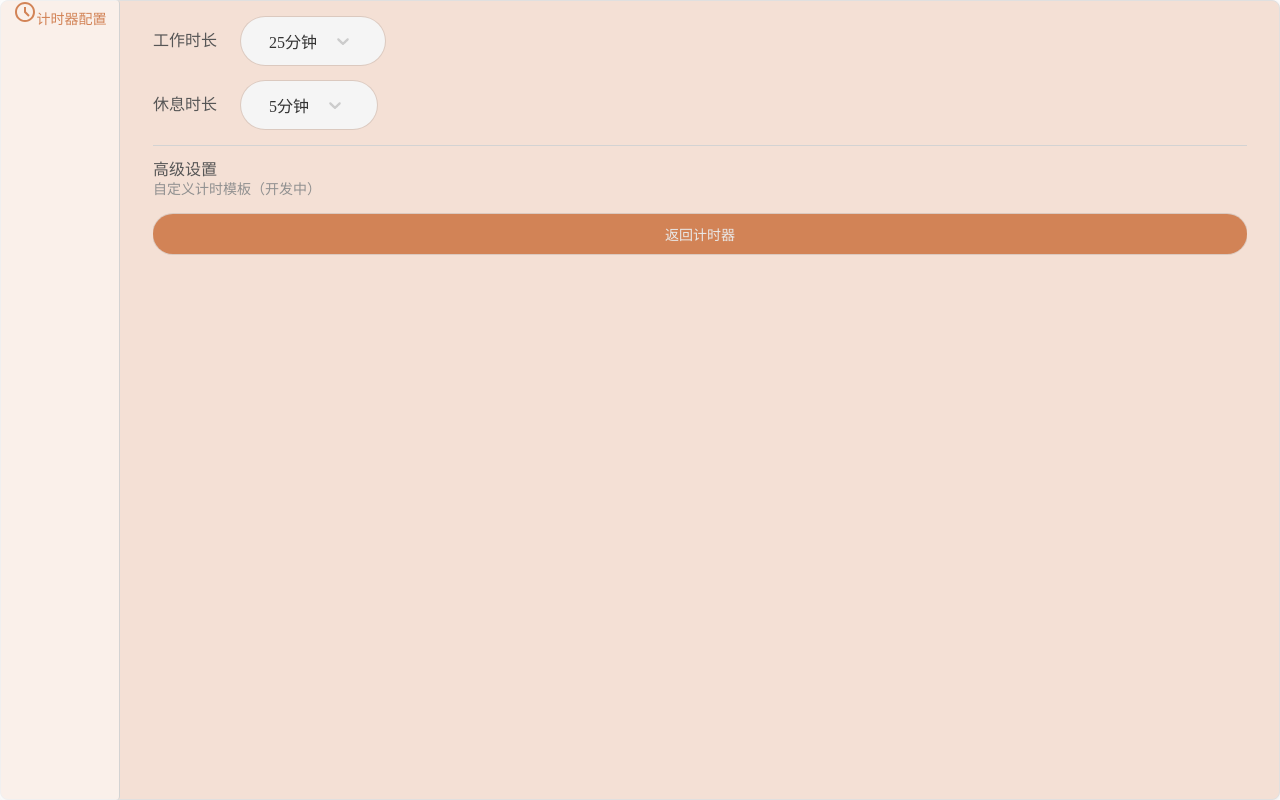
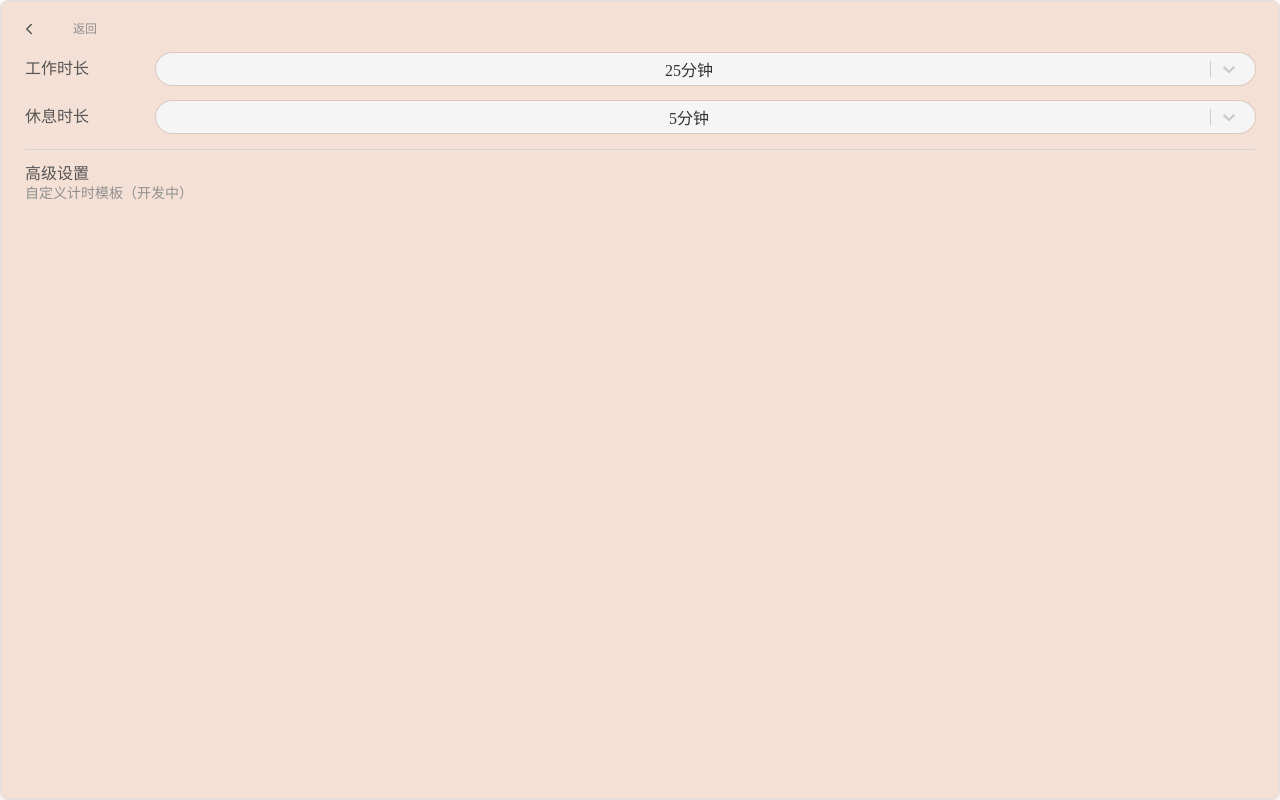
Before and after one commit to workblockchain/client, a React (Vite) app: page / in a window 1280 px wide. Both pictures are taken after a click on the icon 1252 px from the left and 28 px from the top of the page. Built offline with nearby package versions, Linux system fonts and the light colour scheme.

Commit message:
feat: more buttons

```diff
--- a/src-tauri/tauri.conf.json
+++ b/src-tauri/tauri.conf.json
@@ -13,9 +13,9 @@
     "windows": [
       {
         "title": "WorkchainClient@alpha",
-        "width": 400,
-        "height": 300,
-        "resizable": true,
+        "width": 320,
+        "height": 240,
+        "resizable": false,
         "fullscreen": false
       }
     ],
--- a/src/components/Button/Button.tsx
+++ b/src/components/Button/Button.tsx
@@ -20,8 +20,20 @@ import styled, {css} from "styled-components"
 import {colors} from "../../styles/colors"
 import {styledCommon} from "../../styles/common"
 
-export type VariantType = "solid" | "outline" | "text" | "icon"
-const $variantStyles = ($variant: VariantType = "solid", color: string) => css`
+export type VariantType =
+  | "solid"
+  | "outline"
+  | "text"
+  | "icon"
+  | "iconWithLabel"
+  | "largeIconWithLabel"
+const $variantStyles = (
+  $variant: VariantType = "solid",
+  color: string,
+  $animated?: boolean
+) => css`
+  position: relative;
+  border-radius: 24px;
   ${$variant === "solid" &&
   css`
     background-color: ${color};
@@ -70,12 +82,108 @@ const $variantStyles = ($variant: VariantType = "solid", color: string) => css`
       background-color: ${transparentize(0.9, color)};
     }
   `}
+
+  ${$variant === "iconWithLabel" &&
+  css`
+    height: 40px;
+    padding: 8px;
+    border-radius: 50%;
+    display: inline-flex;
+    align-items: center;
+    gap: 4px;
+    background-color: transparent;
+    transition: ${$animated ? "all 0.2s ease, border-radius 0s" : "none"};
+    overflow: hidden;
+    max-width: 40px;
+    border-radius: 20px;
+
+    &:hover:not(:disabled) {
+      background-color: ${transparentize(0.9, color)};
+      ${$animated &&
+      css`
+        padding-right: 12px;
+        max-width: 200px;
+      `}
+    }
+
+    span {
+      font-size: 12px;
+      line-height: 12px;
+      color: ${colors.Neutral500};
+      opacity: ${$animated ? 0 : 1};
+      transition: opacity 0.2s ease;
+      white-space: nowrap;
+    }
+
+    &:hover:not(:disabled) span {
+      opacity: 1;
+    }
+
+    &:first-child svg {
+      flex-shrink: 0;
+    }
+
+    ${!$animated &&
+    css`
+      border-radius: 20px;
+      max-width: unset;
+      padding: 8px;
+      padding-right: 12px;
+      aspect-ratio: unset;
+
+      span {
+        opacity: 1;
+      }
+    `}
+  `}
+
+  ${$variant === "largeIconWithLabel" &&
+  css`
+    width: 72px;
+    height: 72px;
+    padding: 12px;
+    border-radius: 24px;
+    display: inline-flex;
+    flex-direction: column;
+    align-items: center;
+    justify-content: center;
+    gap: 4px;
+    background-color: transparent;
+    transition: background-color 0.2s ease;
+    box-shadow: none;
+
+    &:hover:not(:disabled) {
+      box-shadow: 0 0 0 1px rgba(0, 0, 0, 0.1);
+    }
+
+    span {
+      font-size: 12px;
+      line-height: 12px;
+      color: ${colors.Neutral500};
+      white-space: nowrap;
+      display: block;
+      margin-top: 4px;
+      opacity: 0;
+      transition: opacity 0.2s ease-out;
+    }
+
+    &:hover:not(:disabled) span {
+      opacity: 1;
+    }
+
+    & > svg {
+      width: 24px;
+      height: 24px;
+      flex-shrink: 0;
+    }
+  `}
 `
 
 type ButtonStyleProps = {
   $variant?: VariantType
   $size?: "small" | "medium" | "large"
   $primaryColor?: string
+  $animated?: boolean
 }
 
 export const Button = styled.button<ButtonStyleProps>`
@@ -103,12 +211,11 @@ export const Button = styled.button<ButtonStyleProps>`
         `
     }
   }}
-  border-radius: ${({$variant}) => ($variant === "icon" ? "50%" : "24px")};
   cursor: pointer;
   transition: all 0.2s ease;
 
-  ${({$primaryColor, $variant}) =>
-    $variantStyles($variant, $primaryColor ?? colors.Red400)}
+  ${({$primaryColor, $variant, $animated}) =>
+    $variantStyles($variant, $primaryColor ?? colors.Red400, $animated)}
 
   &:active:not(:disabled) {
     transform: scale(0.98);
--- a/src/components/Layout/index.ts
+++ b/src/components/Layout/index.ts
@@ -16,9 +16,17 @@
 // === Auto generated, DO NOT EDIT ABOVE ===
 
 import styled from "styled-components"
+import {colors} from "../../styles"
 
 export const Row = styled.div`
   display: flex;
   gap: 1.5rem;
   align-items: center;
 `
+
+export const HintText = styled.div`
+  font-size: 12px;
+  line-height: 12px;
+  color: ${colors.Neutral500};
+  transition: opacity 0.3s ease-out;
+`
--- a/src/components/PomodoroLayout/ConfigLayout.tsx
+++ b/src/components/PomodoroLayout/ConfigLayout.tsx
@@ -15,62 +15,30 @@
 //
 // === Auto generated, DO NOT EDIT ABOVE ===
 
-import Clock from "@/assets/clock.svg?react"
+import {t} from "i18next"
 import styled from "styled-components"
 import {colors} from "../../styles"
 import {Button} from "../Button/Button"
-import {Row} from "../Layout"
+import {LeftArrow} from "../Icons/LeftArrow"
+import {HintText, Row} from "../Layout"
 import Select from "../Select/Select"
 
 const Container = styled.div`
   display: flex;
+  flex-direction: column;
   position: relative;
   min-height: 100%;
   width: 100%;
   height: 100%;
-  padding: 0 2rem;
-`
-
-const NavigationText = styled.span``
-
-const Sidebar = styled.div`
-  position: fixed;
-  left: 0;
-  top: 0;
-  bottom: 0;
-  width: 120px;
-  border-radius: 4px;
-  border-right: 1px solid ${colors.Neutral200};
-  background: rgba(255, 255, 255, 0.5);
-  @media (max-width: 600px) {
-    width: 2rem;
-    padding-top: 6px;
-    gap: 6px;
-
-    ${NavigationText} {
-      display: none;
-    }
-  }
-`
-
-const Content = styled.div`
-  overflow-y: auto;
-  width: 100%;
-  margin-left: 120px;
-  padding-top: 1rem;
-  @media (max-width: 600px) {
-    margin-left: 2rem;
-  }
-
-  &::-webkit-scrollbar {
-    display: none;
-  }
+  padding: 8px;
+  gap: 4px;
 `
 
 const TimerConfig = styled.div`
   display: flex;
   flex-direction: column;
   gap: 1rem;
+  padding: 0 1rem;
 `
 
 const Label = styled.label`
@@ -78,6 +46,7 @@ const Label = styled.label`
   color: ${colors.Neutral700};
   font-weight: 500;
   line-height: 1;
+  width: 120px;
 `
 
 const AdvancedOptions = styled.div`
@@ -114,20 +83,12 @@ export const ConfigLayout = ({
 }: ConfigLayoutProps) => {
   return (
     <Container>
-      <Sidebar>
-        <Button
-          onClick={() =>
-            document.getElementById("timer-config")?.scrollIntoView()
-          }
-          $variant="text"
-          $size="medium"
-          style={{width: "100%", justifyContent: "flex-start"}}
-        >
-          <Clock />
-          <NavigationText>计时器配置</NavigationText>
+      <Row>
+        <Button $variant="icon" onClick={onClose}>
+          <LeftArrow width={18} height={18} color={colors.Neutral700} />
         </Button>
-      </Sidebar>
-      <Content>
+        <HintText>{t`general.back`}</HintText>
+      </Row>
       <TimerConfig id="timer-config">
         <Row>
           <Label>工作时长</Label>
@@ -135,6 +96,8 @@ export const ConfigLayout = ({
             options={workOptions}
             value={workDuration.toString()}
             onChange={(v) => v && setWorkDuration(parseInt(v))}
+            containerStyle={{width: "100%"}}
+            size="small"
           />
         </Row>
         <Row>
@@ -143,6 +106,8 @@ export const ConfigLayout = ({
             options={breakOptions}
             value={breakDuration.toString()}
             onChange={(v) => v && setBreakDuration(parseInt(v))}
+            containerStyle={{width: "100%"}}
+            size="small"
           />
         </Row>
 
@@ -152,12 +117,7 @@ export const ConfigLayout = ({
             自定义计时模板（开发中）
           </div>
         </AdvancedOptions>
-
-          <Button onClick={onClose} $variant="solid" $size="medium">
-            返回计时器
-          </Button>
       </TimerConfig>
-      </Content>
     </Container>
   )
 }
--- a/src/components/Select/Select.tsx
+++ b/src/components/Select/Select.tsx
@@ -16,13 +16,9 @@
 // === Auto generated, DO NOT EDIT ABOVE ===
 
 import ReactSelect, {StylesConfig} from "react-select"
-import styled from "styled-components"
+import makeAnimated from "react-select/animated"
+import styled, {CSSProperties} from "styled-components"
 import {colors} from "../../styles"
-
-const SelectWrapper = styled.div`
-  position: relative;
-  font-size: 16px;
-`
 
 interface SelectOption {
   value: string
@@ -34,62 +30,38 @@ interface SelectProps {
   value?: string
   onChange?: (value: string | null) => void
   disabled?: boolean
+  containerStyle?: CSSProperties
+  isSearchable?: boolean
+  size?: "small" | "medium" | "large"
 }
 
-const customStyles: StylesConfig<SelectOption, false> = {
-  control: (base, {isDisabled}) => ({
-    ...base,
-    backgroundColor: "#f5f5f5",
-    padding: "0 16px",
-    border: "none",
-    outline: "none",
-    boxShadow: "0 0 0 1px rgba(0, 0, 0, 0.1)",
-    height: "48px",
-    borderRadius: "24px",
-    cursor: isDisabled ? "not-allowed" : "pointer",
-    opacity: isDisabled ? 0.6 : 1,
-  }),
-  singleValue: (base) => ({
-    ...base,
-    textAlign: "center",
-    width: "100%",
-  }),
-  indicatorsContainer: (base) => ({
-    ...base,
-    paddingRight: "8px",
-  }),
-  menu: (base) => ({
-    ...base,
-    borderRadius: "12px",
-    overflow: "hidden",
-    boxShadow: "0 4px 12px rgba(0,0,0,0.1)",
-    marginTop: "4px",
-  }),
-  option: (base, {isSelected}) => ({
-    ...base,
-    cursor: "pointer",
-    color: isSelected ? colors.Red700 : colors.Neutral700,
-    backgroundColor: isSelected ? colors.Yellow100 : "transparent",
-    padding: "8px 16px",
-    "&:hover": {
-      backgroundColor: "#f5f5f5",
-    },
-  }),
-}
+const animatedComponents = makeAnimated()
 
-const Select = ({options, value, onChange, disabled}: SelectProps) => {
+const Select = ({
+  options,
+  value,
+  onChange,
+  disabled,
+  containerStyle,
+  isSearchable = false,
+  size = "medium",
+}: SelectProps) => {
   const selectedOption = options.find((opt) => opt.value === value)
 
   return (
-    <SelectWrapper>
+    <SelectWrapper style={containerStyle}>
       <ReactSelect
         options={options}
         value={selectedOption}
         onChange={(selected) => onChange?.(selected?.value ?? null)}
         isDisabled={disabled}
-        styles={customStyles}
+        isSearchable={isSearchable}
+        styles={customStyles({
+          height: {small: 32, medium: 48, large: 64}[size],
+        })}
         components={{
           IndicatorSeparator: () => null,
+          ...animatedComponents,
         }}
         aria-label="选择框"
         menuPortalTarget={document.body}
@@ -99,4 +71,57 @@ const Select = ({options, value, onChange, disabled}: SelectProps) => {
   )
 }
 
+const SelectWrapper = styled.div`
+  position: relative;
+  font-size: 16px;
+`
+
+const customStyles: (custom: {
+  height: number
+}) => StylesConfig<SelectOption, false> = ({height}) => ({
+  control: (base, {isDisabled}) => ({
+    ...base,
+    backgroundColor: "#f5f5f5",
+    padding: `0 ${height / 4}px`, // 保持原逻辑但使用更清晰的表达式
+    border: "none",
+    outline: "none",
+    boxShadow: "0 0 0 1px rgba(0, 0, 0, 0.1)",
+    height: `${height}px`,
+    minHeight: `${height}px`,
+    borderRadius: `${height / 2}px`, // 使用除法替代乘法
+    cursor: isDisabled ? "not-allowed" : "pointer",
+    opacity: isDisabled ? 0.6 : 1,
+    alignItems: "center",
+  }),
+  singleValue: (base) => ({
+    ...base,
+    textAlign: "center",
+    width: "100%",
+  }),
+  indicatorsContainer: (base) => ({
+    ...base,
+    height,
+  }),
+  menu: (base) => ({
+    ...base,
+    borderRadius: `${height / 4}px`,
+    overflow: "hidden",
+    boxShadow: "0 4px 12px rgba(0,0,0,0.1)",
+    marginTop: `4px`,
+  }),
+  menuList: (base) => ({
+    ...base,
+  }),
+  option: (base, {isSelected}) => ({
+    ...base,
+    cursor: "pointer",
+    color: isSelected ? colors.Red700 : colors.Neutral700,
+    backgroundColor: isSelected ? colors.Yellow100 : "transparent",
+    padding: `${height / 6}px 16px`,
+    "&:hover": {
+      backgroundColor: "#f5f5f5",
+    },
+  }),
+})
+
 export default Select
--- a/src/i18n/en.json
+++ b/src/i18n/en.json
@@ -5,6 +5,7 @@
   "commit.confirm-abort": "Confirm Abort",
   "commit.hintText": "You've worked for {{timePassed}} seconds",
   "description.placeholder": "Work description...",
+  "general.back": "Back",
   "timer.pause": "Pause",
   "timer.skip": "Skip",
   "timer.start": "Start"
--- a/src/i18n/zh.json
+++ b/src/i18n/zh.json
@@ -5,6 +5,7 @@
   "commit.confirm-abort": "确认放弃",
   "commit.hintText": "你已经工作了 {{timePassed}}.",
   "description.placeholder": "劳动成果描述",
+  "general.back": "返回",
   "timer.pause": "暂停",
   "timer.skip": "跳过",
   "timer.start": "开始"
```
Also changed, not shown: src/components/PomodoroLayout/CommitLayout.tsx (+4 -11 lines), 1 other file (tests, documents, lock files or other folders). Lines whose indentation alone changed are shown as unchanged.
